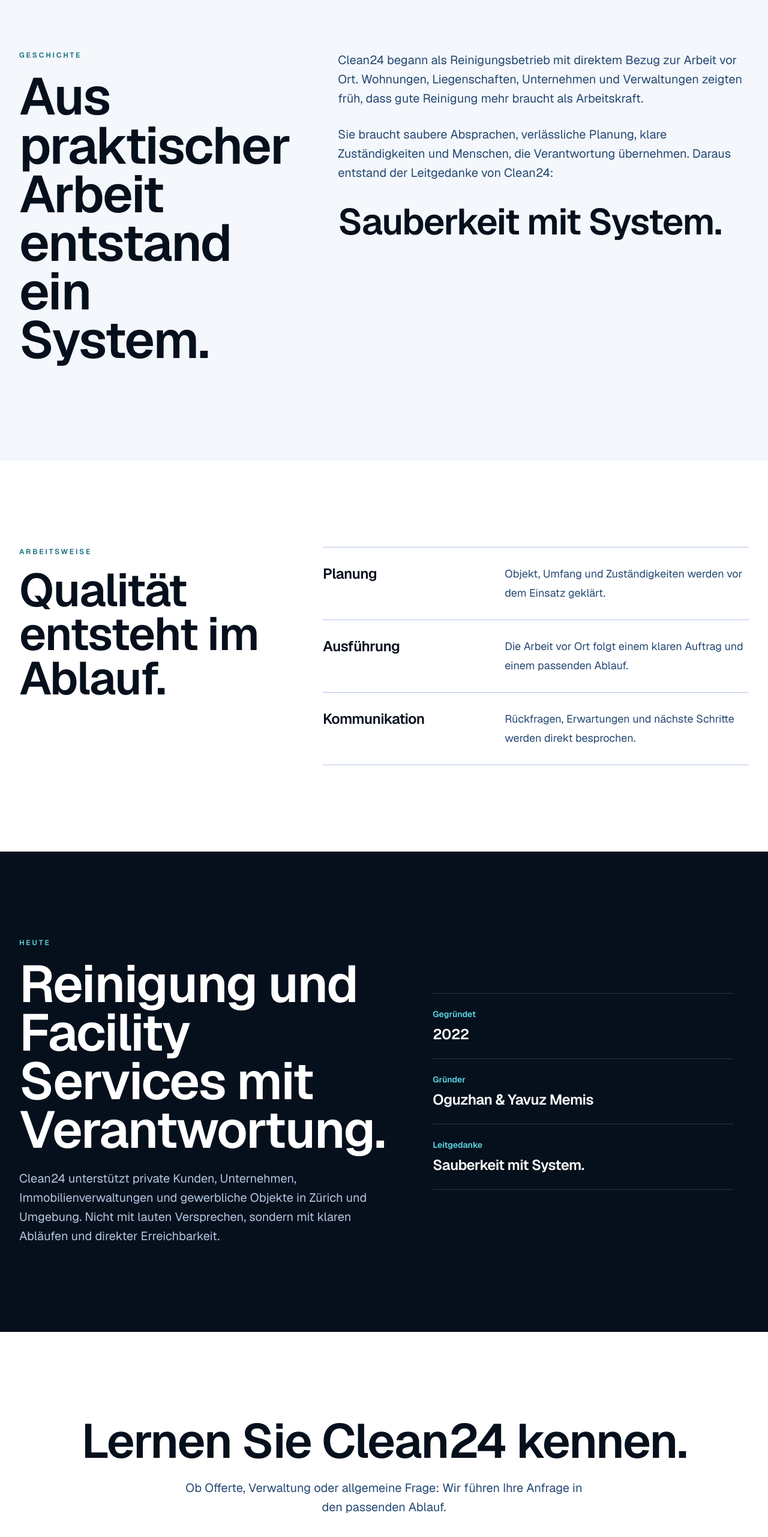
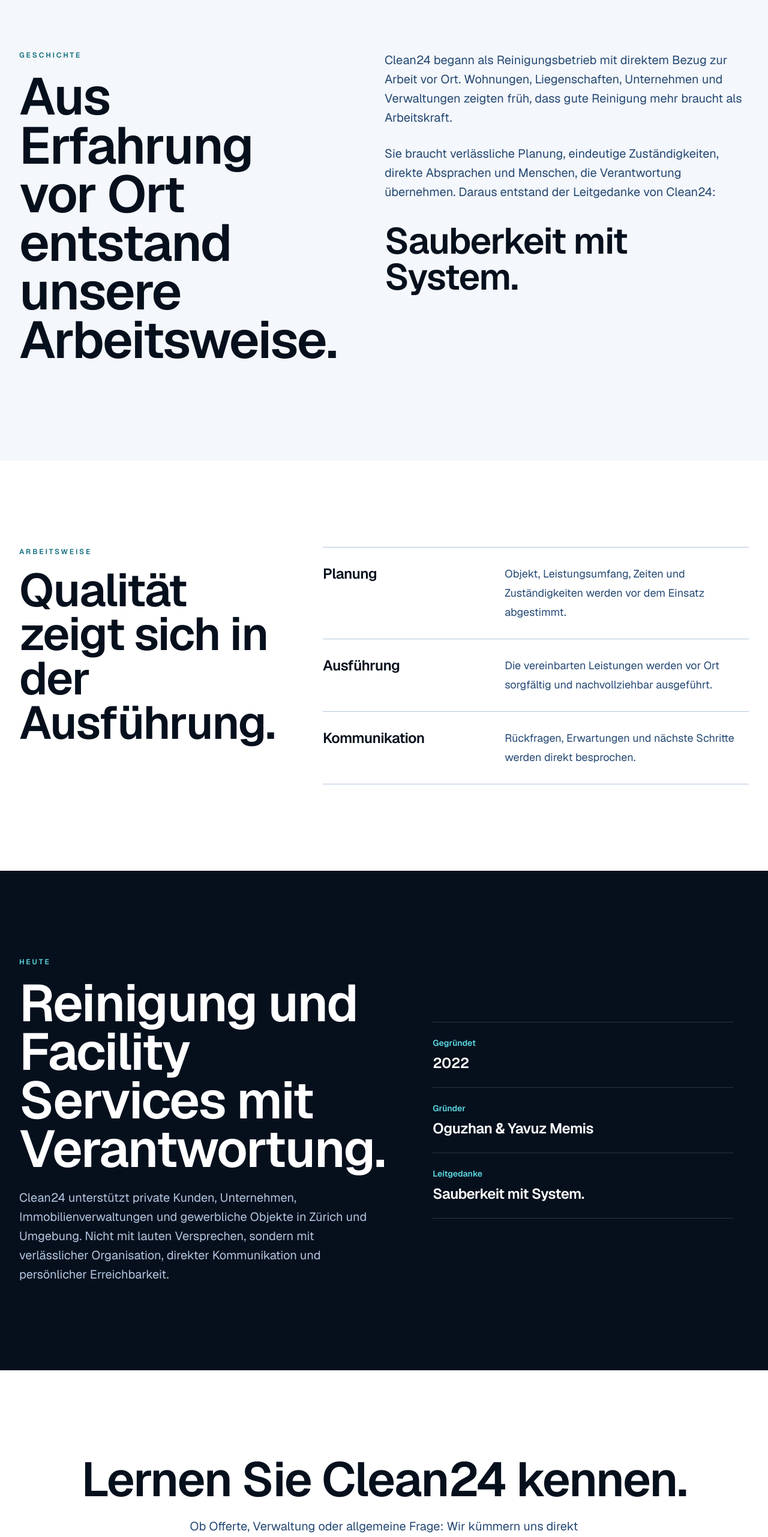
Before and after one commit to oguzabii/clean24-corporate-website, a Next.js app: page /unternehmen in a window 1280 px wide. Shown: the part 2100-4663 px from the top of the page at 60% size. Built offline with nearby package versions, Linux system fonts and the light colour scheme.

Commit message:
Refine company page language

```diff
--- a/app/unternehmen/page.tsx
+++ b/app/unternehmen/page.tsx
@@ -26,11 +26,11 @@
 const processPoints = [
   {
     title: "Planung",
-    text: "Objekt, Umfang und Zuständigkeiten werden vor dem Einsatz geklärt.",
+    text: "Objekt, Leistungsumfang, Zeiten und Zuständigkeiten werden vor dem Einsatz abgestimmt.",
   },
   {
     title: "Ausführung",
-    text: "Die Arbeit vor Ort folgt einem klaren Auftrag und einem passenden Ablauf.",
+    text: "Die vereinbarten Leistungen werden vor Ort sorgfältig und nachvollziehbar ausgeführt.",
   },
   {
     title: "Kommunikation",
@@ -103,7 +103,7 @@
                 Geschichte
               </p>
               <h2 className="mt-5 text-[clamp(2.7rem,7vw,5.4rem)] font-semibold leading-[0.94] tracking-tight text-navy-950">
-                Aus praktischer Arbeit entstand ein System.
+                Aus Erfahrung vor Ort entstand unsere Arbeitsweise.
               </h2>
             </div>
             <div className="max-w-3xl space-y-7 text-xl leading-8 text-navy-600">
@@ -114,8 +114,8 @@
                 Arbeitskraft.
               </p>
               <p>
-                Sie braucht saubere Absprachen, verlässliche Planung, klare
-                Zuständigkeiten und Menschen, die Verantwortung übernehmen.
+                Sie braucht verlässliche Planung, eindeutige Zuständigkeiten,
+                direkte Absprachen und Menschen, die Verantwortung übernehmen.
                 Daraus entstand der Leitgedanke von Clean24:
               </p>
               <p className="pt-2 text-[clamp(2rem,5vw,3.8rem)] font-semibold leading-[0.98] tracking-tight text-navy-950">
@@ -134,7 +134,7 @@
                 Arbeitsweise
               </p>
               <h2 className="mt-5 text-[clamp(2.6rem,6vw,5rem)] font-semibold leading-[0.96] tracking-tight text-navy-950">
-                Qualität entsteht im Ablauf.
+                Qualität zeigt sich in der Ausführung.
               </h2>
             </div>
             <div className="divide-y divide-navy-200 border-y border-navy-200">
@@ -169,8 +169,9 @@
               <p className="mt-6 max-w-2xl text-xl leading-8 text-navy-200">
                 Clean24 unterstützt private Kunden, Unternehmen,
                 Immobilienverwaltungen und gewerbliche Objekte in Zürich und
-                Umgebung. Nicht mit lauten Versprechen, sondern mit klaren
-                Abläufen und direkter Erreichbarkeit.
+                Umgebung. Nicht mit lauten Versprechen, sondern mit verlässlicher
+                Organisation, direkter Kommunikation und persönlicher
+                Erreichbarkeit.
               </p>
             </div>
             <div className="divide-y divide-white/15 border-y border-white/15">
@@ -199,8 +200,8 @@
             Lernen Sie Clean24 kennen.
           </h2>
           <p className="mx-auto mt-6 max-w-2xl text-xl leading-8 text-navy-600">
-            Ob Offerte, Verwaltung oder allgemeine Frage: Wir führen Ihre
-            Anfrage in den passenden Ablauf.
+            Ob Offerte, Verwaltung oder allgemeine Frage: Wir kümmern uns
+            direkt um Ihr Anliegen.
           </p>
           <div className="mt-9 flex flex-col justify-center gap-3 sm:flex-row">
             <Button href={cta.primary.href} variant="primary" size="lg">
```
